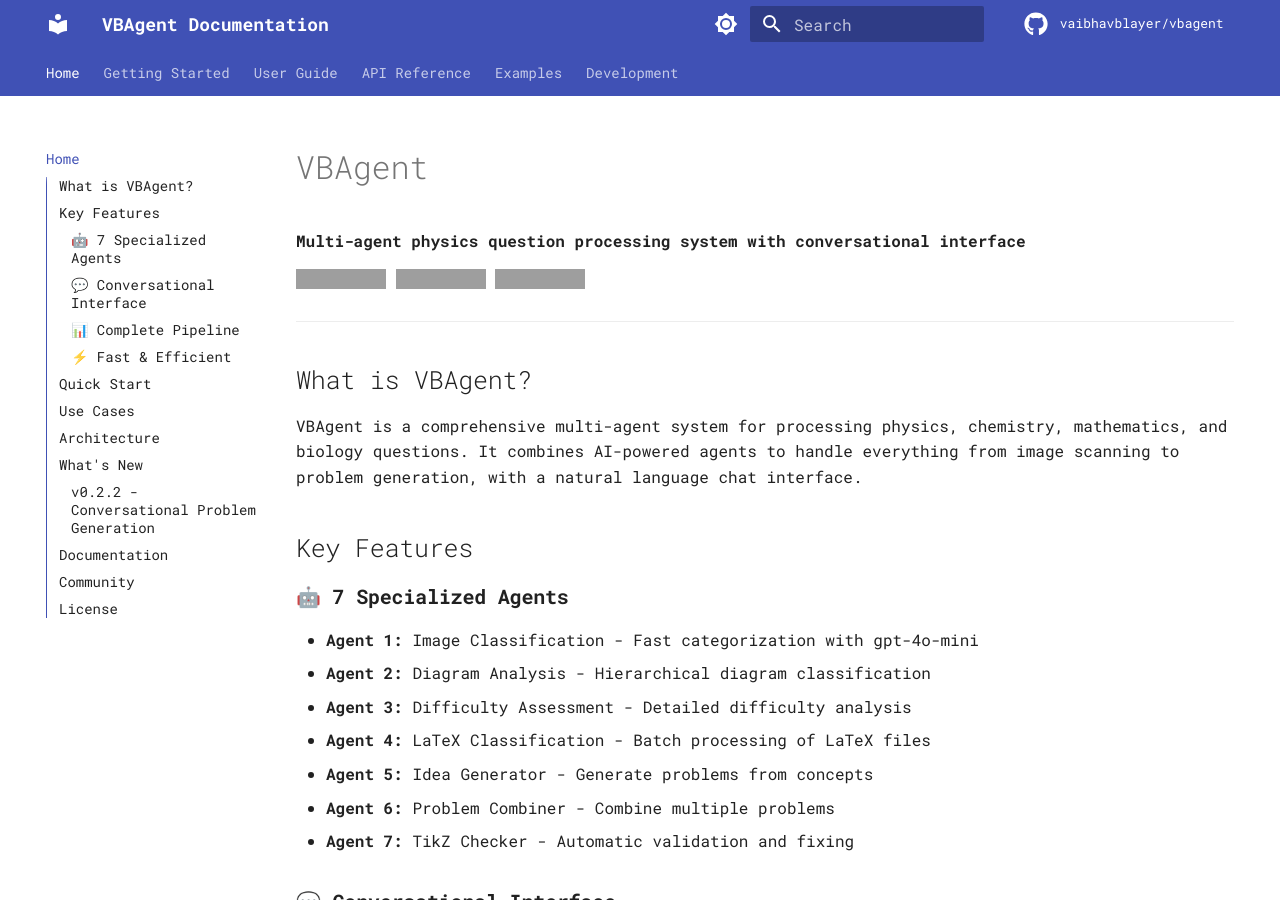
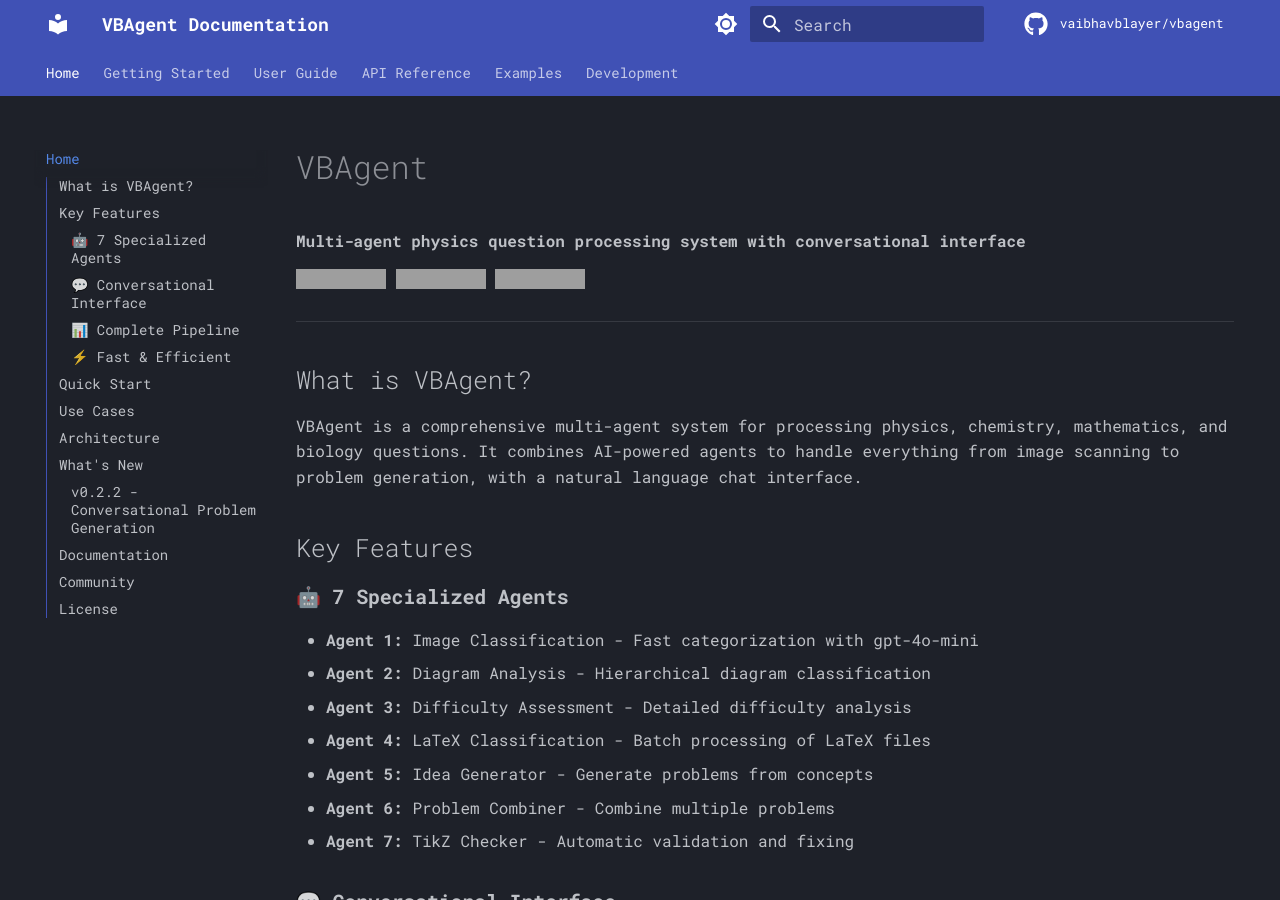
Before and after one commit to vaibhavblayer/vbagent, an MkDocs documentation site: the page built from docs/index.md, in a window 1280 px wide and 900 px high. Built offline with MkDocs 1.6.1 and Material for MkDocs 9.7.7, drawn with Linux system fonts in a browser that asks for light colours; some web fonts are replaced; comment, search, counter and statistics services are not loaded; grey boxes are pictures that could not be loaded.

```diff
--- a/mkdocs.yml
+++ b/mkdocs.yml
@@ -11,20 +11,20 @@ theme:
     text: Roboto Mono
     code: Courier New
   palette:
+    # Dark mode (default)
+    - scheme: slate
+      primary: indigo
+      accent: indigo
+      toggle:
+        icon: material/brightness-7
+        name: Switch to light mode
     # Light mode
     - scheme: default
       primary: indigo
       accent: indigo
       toggle:
-        icon: material/brightness-7
+        icon: material/brightness-4
         name: Switch to dark mode
-    # Dark mode
-    - scheme: slate
-      primary: indigo
-      accent: indigo
-      toggle:
-        icon: material/brightness-4
-        name: Switch to light mode
   features:
     - navigation.tabs
     - navigation.sections
```
